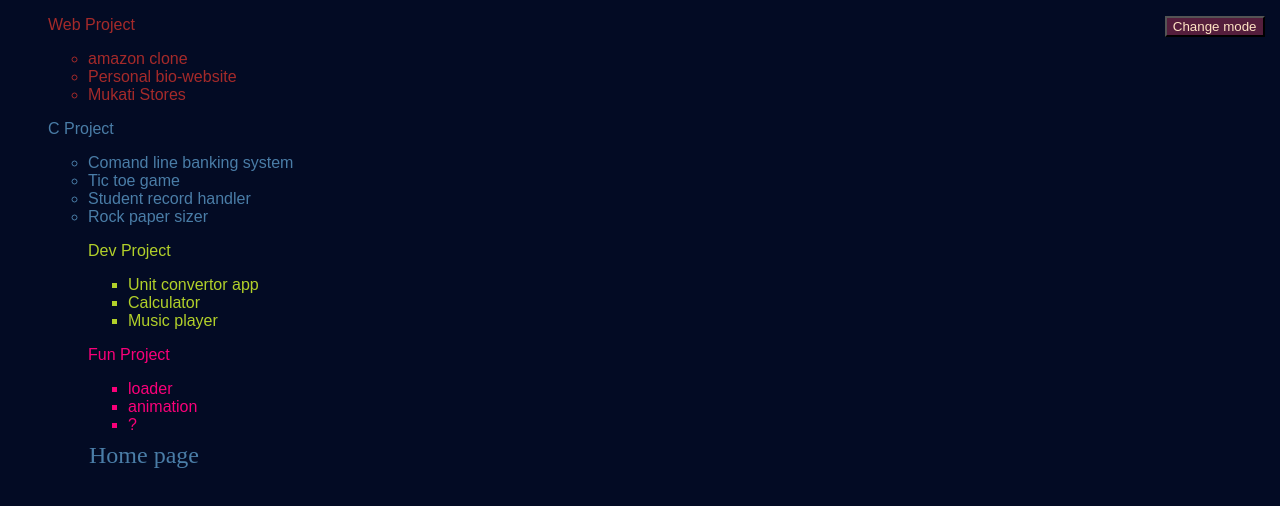
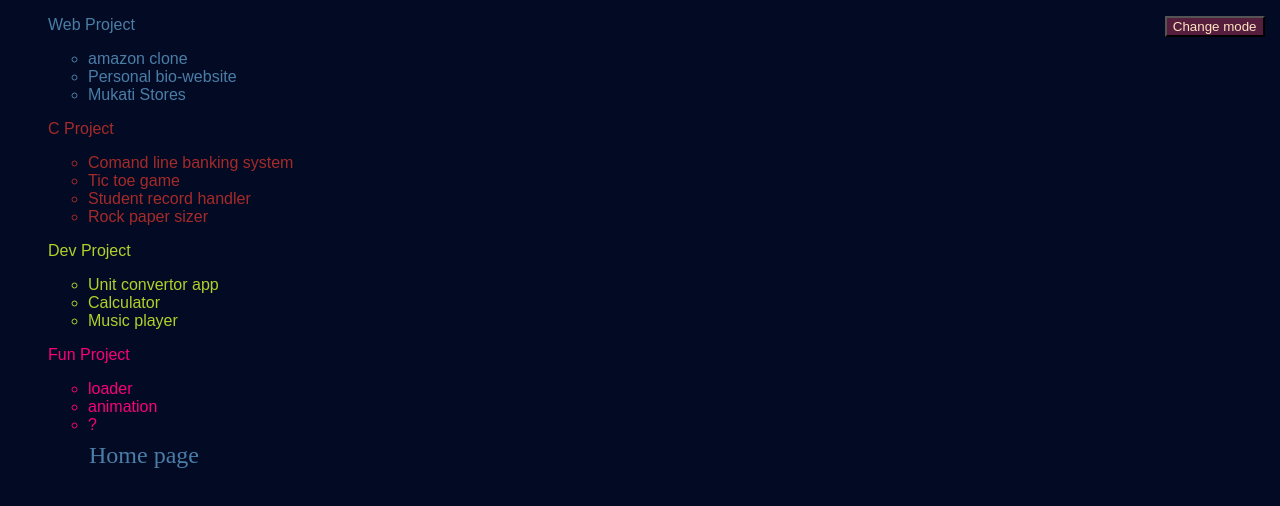
Before and after one commit to Jeet0808/JLSS-new-v, a plain HTML site: page my_project.html in a window 1280 px wide. Drawn offline with Linux system fonts and the light colour scheme.

Commit message:
Update my_project.html

```diff
--- a/my_project.html
+++ b/my_project.html
@@ -9,49 +9,49 @@
 <body>
     <button id="mode">Change mode</button>
     <ol>
-         <p id="p2">Web Project</p>
-        <ul id="i2">
+         <p id="p1">Web Project</p>
+        <ul id="i1">
             <li>
-                <a class="c2" href="https://jeet0808.github.io/amazon-clone/" >amazon clone</a>
+                <a class="c1" href="https://jeet0808.github.io/amazon-clone/" >amazon clone</a>
 
             </li>
             <li>
-                <a class="c2"href=" https://jeet0808.github.io/JLSS-new-v/" >Personal bio-website</a>
+                <a class="c1"href=" https://jeet0808.github.io/JLSS-new-v/" >Personal bio-website</a>
 
             </li>
             <li>
-                <a class="c2"href="optimized-banking-system[1].c" >Mukati Stores</a>
+                <a class="c1"href="optimized-banking-system[1].c" >Mukati Stores</a>
 
             </li>
         </ul>
-        <p id="p1">C Project</p>
-        <ul id="i1">
+        <p id="p2">C Project</p>
+        <ul id="i2">
             <li>
-                <a class="c1" href="optimized-banking-system[1].c" >Comand line banking system</a>
+                <a class="c2" href="optimized-banking-system[1].c" >Comand line banking system</a>
 
 
             </li>
             <li>
-                <a class="c1"href="optimized-banking-system[1].c" >Tic toe game</a>
+                <a class="c2"href="optimized-banking-system[1].c" >Tic toe game</a>
 
             </li>
             <li>
-                <a class="c1"href="optimized-banking-system[1].c" >Student record handler</a>
+                <a class="c2"href="optimized-banking-system[1].c" >Student record handler</a>
 
             </li>
             <li>
-                <a class="c1"href="optimized-banking-system[1].c" >Rock paper sizer</a>
+                <a class="c2"href="optimized-banking-system[1].c" >Rock paper sizer</a>
 
             </li>
-<!--             <li>
+<!--              <li>
                 <a class="c1"href="optimized-banking-system[1].c" ></a>
 
             </li>
             <li>
                 <a class="c1"href="optimized-banking-system[1].c" >Comand line banking system</a>
 
-            </li>
-        </ul> -->
+            </li> -->
+        </ul>
 
 
 
```
